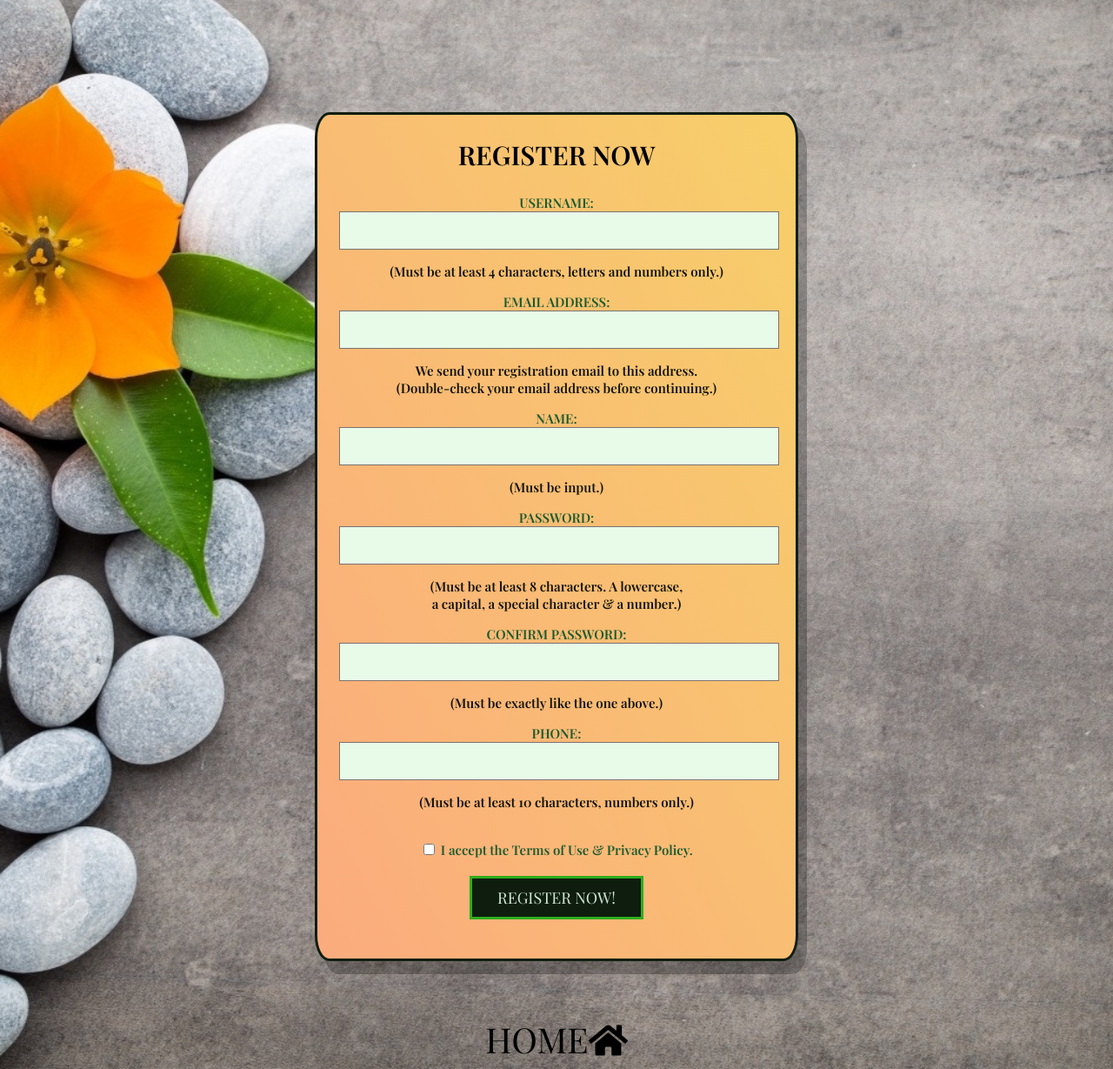
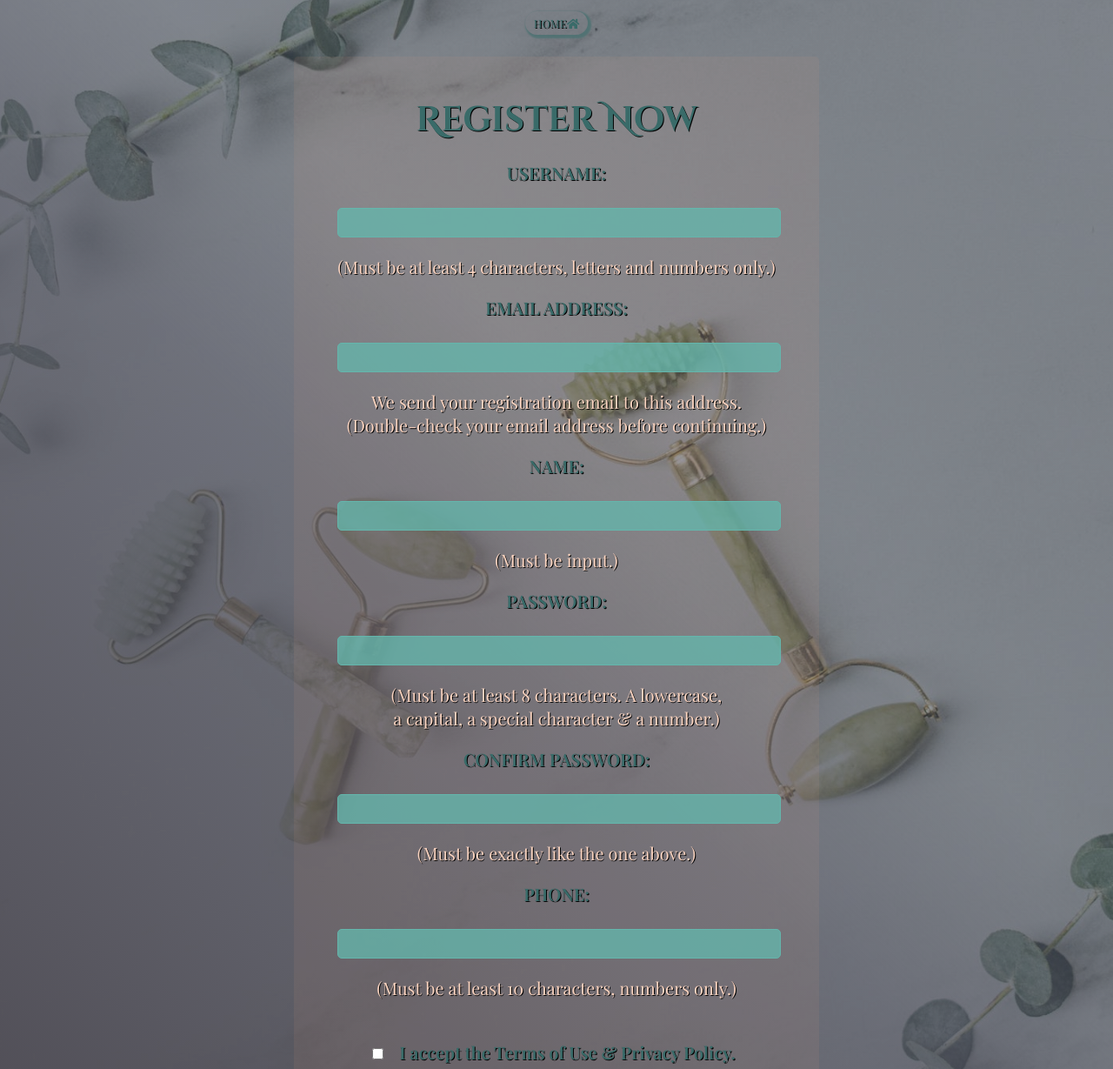
Before and after one commit to alexandradumitrachi/Final_Project, a plain HTML site: page tabs/register/register.html in a window 1280 px wide. Shown: the part 5-1234 px from the top of the page at 87% size. Drawn offline with nearby package versions, Linux system fonts and the light colour scheme; a web font is replaced by a local one.

Commit message:
changes register

```diff
--- a/tabs/log-in/styles/log-in.scss
+++ b/tabs/log-in/styles/log-in.scss
@@ -2,7 +2,7 @@
   font-family: "Playfair display", sans-serif;
 }
 
-$redo: #e9432dab;
+$redo: #e92d2d6c;
 
 $blurred: linear-gradient(
   bottom left,
@@ -44,11 +44,13 @@ body {
   height: 30px;
   border: solid 2px $redo;
   display: none;
+  border-radius: 5px;
 }
 
 h1 {
   color: $Green-Sheen;
   text-shadow: 1px 1px black;
+  font-family: "Cinzel Decorative";
 }
 a {
   text-decoration: none;
@@ -61,14 +63,12 @@ a:hover {
 
 #home {
   margin-top: 10px;
-
   border-radius: 20px;
   border: $Uncleached-Silk;
   box-shadow: 2px 2px 2px 2px #fad4c06b;
   background-size: 100%;
   font-size: 1vw;
   padding: 5px 10px;
-
   text-shadow: 1px 1px black;
 }
 
@@ -84,6 +84,7 @@ a:hover {
   background-color: $Green-Sheen;
   border: $Green-Sheen solid 1px;
   height: 30px;
+  border-radius: 5px;
 }
 
 .register {
--- a/tabs/register/register.html
+++ b/tabs/register/register.html
@@ -20,34 +20,35 @@
 </head>
 
 <body>
+    <nav>
+        <a href="/index.html" class="home">HOME<i class="fas fa-home"></i></a>
+    </nav>
     <form id="form" action="/tabs/register/welcome/welcome.html" onsubmit="return checkCheckBoxes(this);">
-        <h1>REGISTER NOW</h1>
-        <label for="usernamee" id="prepend1" class="writing">USERNAME:</label><br>
+        <h1>Register Now</h1>
+        <label for="usernamee" id="prepend1" class="writing">USERNAME:</label><br><br>
         <input type="text" class="box" id="usernamee"><br>
         <p class="para">(Must be at least 4 characters, letters and numbers only.)</p>
-        <label for="theMail" id="prepend2" class="writing">EMAIL ADDRESS:</label><br>
+        <label for="theMail" id="prepend2" class="writing">EMAIL ADDRESS:</label><br><br>
         <input type="text" class="box" id="theMail"><br>
         <p class="para">We send your registration email to this address.<br>(Double-check your email address before
             continuing.)</p>
-        <label for="fName" id="prepend3" class="writing">NAME:</label><br>
+        <label for="fName" id="prepend3" class="writing">NAME:</label><br><br>
         <input type="text" class="box" id="fName"><br>
         <p class="para">(Must be input.)</p>
-        <label for="psw" id="prepend4" class="writing">PASSWORD:</label><br>
+        <label for="psw" id="prepend4" class="writing">PASSWORD:</label><br><br>
         <input type="password" class="box" id="psw"><br>
         <p class="para">(Must be at least 8 characters. A lowercase,<br> a capital, a special character & a number.)</p>
-        <label for="pswC" id="prepend5" class="writing">CONFIRM PASSWORD:</label><br>
+        <label for="pswC" id="prepend5" class="writing">CONFIRM PASSWORD:</label><br><br>
         <input type="password" class="box" id="pswC"><br>
         <p class="para">(Must be exactly like the one above.)</p>
-        <label for="phone" id="prepend6" class="writing">PHONE:</label><br>
+        <label for="phone" id="prepend6" class="writing">PHONE:</label><br><br>
         <input type="number" class="box" id="phone"><br>
         <p class="para">(Must be at least 10 characters, numbers only.)</p><br>
         <input type="checkbox" name=checkbox id="check1" value="site">
         <label for="radio1" class="writing">I accept the Terms of Use & Privacy Policy.</label><br><br>
         <input type="submit" id="btn" value="REGISTER NOW!"><br><br>
     </form>
-    <footer>
-        <a href="/index.html" class="home">HOME<i class="fas fa-home"></i></a>
-    </footer>
+
 </body>
 <script type="text/javascript" src="register.js"></script>
 
--- a/tabs/register/styles/register.scss
+++ b/tabs/register/styles/register.scss
@@ -1,152 +1,144 @@
 * {
   font-family: "Playfair Display", sans-serif;
 }
+$blurred2: linear-gradient(
+  bottom left,
+  #2b2832c2 0%,
+  #535663c5 45%,
+  #454d5ba6 60%
+);
 
-body {
-  background-image: url(/images/register.jpg);
-  background-size: cover;
-  background-position: center;
-}
-
-$grn: rgb(45, 173, 28);
-$redo: rgba(233, 67, 45, 0.671);
-$grn2: rgb(15, 29, 15);
-$wht: rgba(228, 252, 230, 0.911);
-$gre: rgba(105, 92, 92, 0.856);
-$grn3: rgb(232, 250, 232);
-
-#form {
-  background: linear-gradient(62deg, rgb(251, 171, 126) 0%, rgb(247, 207, 105) 100%);
-  border-radius: 3%;
-  box-shadow: 10px 15px rgba(0, 0, 0, 0.26);
-
-}
+$blurred: linear-gradient(
+  bottom left,
+  #2b2832cc 0%,
+  #535663cc 45%,
+  #454d5b99 60%
+);
+$Silver-Pink: #b09e99;
+$Misty-Rose: #fee9e1;
+$Uncleached-Silk: #fad4c0;
+$Uncleached-Silk-Darker: #dc9a77;
+$Green-Sheen: #64b6ac;
+$Celeste: #c0fdfb;
+$Dark-Grey: #484747;
+$Green-Sky: #396b69;
+$redo: #e92d2d6c;
 
 .writing {
-  color: rgb(28, 90, 47);
+  color: $Green-Sky;
+  font-weight: bold;
+  text-shadow: 1px 1px black;
+  padding: 0 10px;
 }
 
 .box {
   width: 100%;
-  background-color: $grn3;
-  border: $gre solid 1px;
-  height: 40px;
+  background-color: #64b6acc7;
+  border: $Green-Sheen solid 1px;
+  height: 30px;
+  border-radius: 5px;
 }
 
 #btn {
-  background-color: $grn2;
-  color: $wht;
-  border: $grn solid;
-  width: 200px;
-  height: 50px;
-  font-size: larger;
+  background-color: $Green-Sheen;
+  color: $Uncleached-Silk;
+  border: none;
+  margin-top: 10px;
+  border-radius: 5px;
+  padding: 10px 20px;
+  font-size: 15px;
+  box-shadow: 2px 2px 2px 2px #13332f4f;
+  font-weight: bold;
+  transition: transform 0.5s ease;
 }
 
-#btn:hover,
-#btn:active {
-  background-color: $grn;
-  transition: 0.2s;
-  color: $grn2;
-}
-
-body {
-  display: flex;
-  justify-content: center;
-  align-content: center;
-}
-
-form {
-  width: 500px;
-  border: solid $grn2 3px;
-  padding: 20px 50px 50px;
+#btn:hover {
+  transform: scale(1.3);
 }
 
 .faulty {
-  color: $grn2;
+  color: $Dark-Grey;
   background-color: $redo;
   font-weight: bold;
   width: 100%;
   padding-top: 5px;
   padding-bottom: 5px;
   height: 30px;
+  border-radius: 5px;
   border: solid 2px $redo;
   display: none;
 }
 
-.para {
-  color: rgb(16, 17, 9);
-}
 h1 {
-  margin: 0 25%;
+  color: $Green-Sky;
+  text-shadow: 1px 1px #000000;
+  font-family: "Cinzel Decorative";
+  text-align: center;
+  margin: 20px 0;
 }
 
-.home {
-  font-size: 70px;
-  color: black;
+body {
+  background-image: $blurred, url(/img/register.jpeg);
+  background-size: cover;
+  background-position: center;
+  color: $Uncleached-Silk;
+  text-shadow: 1px 1px #000000;
 }
-a {
-  list-style: none;
-  text-decoration: none;
-}
+
 @media all and (min-device-width: 0*320px) {
   body {
     font-size: smaller;
   }
 
-  h1 {
-    margin-left: 0;
-    margin-bottom: 5%;
+  nav {
+    display: flex;
+    justify-content: center;
+    flex-direction: row;
   }
 
-  #form {
-    margin: 50% 0;
-    padding: 5%;
+  a {
+    margin-top: 10px;
+    text-decoration: none;
+    border-radius: 20px;
+    border: $Green-Sky;
+    box-shadow: 2px 2px 2px 2px #3f6e6da9;
+    background-size: 100%;
+    font-size: 1vw;
+    padding: 5px 10px;
+    color: $Green-Sky;
+    text-shadow: 1px 1px black;
   }
-  .home {
-    font-size: 15px;
-    color: black;
-  }
-  #btn {
-    margin-left: 15%;
+
+  a:hover,
+  a:active {
+    background-color: $Green-Sky;
+    transition: 0.2s;
+    color: $Uncleached-Silk;
   }
 }
 
 @media all and (min-device-width: 768px) {
-  #form {
-    margin: 20% 0;
-  }
-  #btn {
-    margin-left: 30%;
-  }
-  .home {
-    font-size: 30px;
-  }
   body {
     display: flex;
     flex-direction: column;
     align-items: center;
   }
+
+  #form {
+    margin-top: 10%;
+    padding: 2%;
+    text-align: center;
+    font-size: 20px;
+  }
 }
 
 @media all and (min-width: 1080px) {
   #form {
-    margin-bottom: 5%;
-    margin-top: 10%;
-    padding: 2%;
+    margin-top: 2%;
+    background-color: #dc9a7717;
+    border-radius: 5px;
+    padding: 2% 4%;
     text-align: center;
-    font-size: 15px;
-     font-weight: bold;
-  }
-
-  h1 {
-    margin-left: 25%;
-  }
-  .home {
-    font-size: 40px;
-
-  }
-
-  #btn{
-      margin-left: 0;
+    font-size: 20px;
   }
 }
```
Also changed, not shown: img/register1.jpeg (added), tabs/log-in/styles/log-in.css, tabs/register/styles/register.css, 2 other files.
